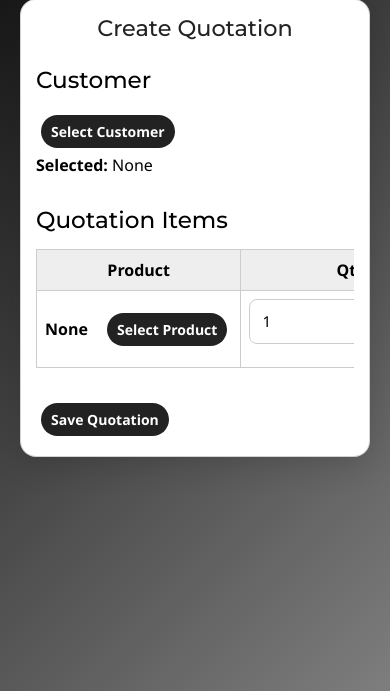
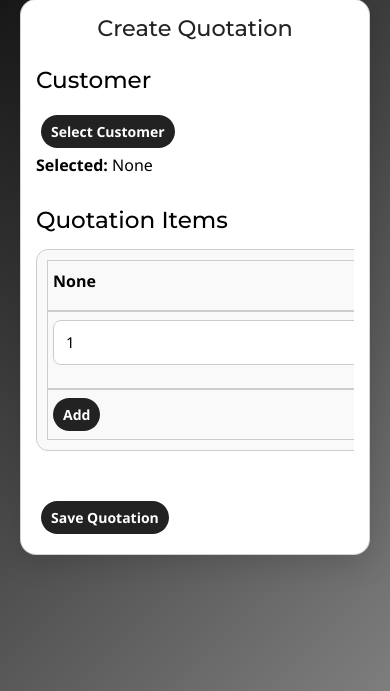
Before and after one commit to Abhijay-Sharma/ObluMerge, a Django app: page /quotations/new/ in a window 390 px wide. Shown: the part 107-798 px from the top of the page. Run offline with Django 5.2, Linux system fonts and the light colour scheme; the visitor is signed in with stand-in values (Sample User, id 1); data that the repository does not hold is empty.

Commit message:
fixing create quotation maker template

```diff
--- a/quotations/templates/quotations/create_quotation.html
+++ b/quotations/templates/quotations/create_quotation.html
@@ -129,6 +129,38 @@ button:hover {
   table { min-width: 500px; }
   input, select { font-size: 14px; }
   button { padding: 6px 10px; font-size: 14px; }
+}
+
+    /* Mobile-friendly table */
+@media (max-width: 600px) {
+  table, thead, tbody, th, td, tr {
+    display: block;
+  }
+
+  thead { display: none; } /* hide header on mobile */
+
+  .item-form {
+    margin-bottom: 15px;
+    border: 1px solid #ccc;
+    border-radius: 12px;
+    padding: 10px;
+    background: #f9f9f9;
+    color: #000;
+  }
+
+  .item-form td {
+    display: flex;
+    justify-content: space-between;
+    padding: 8px 5px;
+  }
+
+  .item-form td span.product-label {
+    font-weight: bold;
+  }
+
+  .item-form td button {
+    margin: 0;
+  }
 }
 </style>
   <script src="https://code.jquery.com/jquery-3.6.0.min.js"></script>
```
